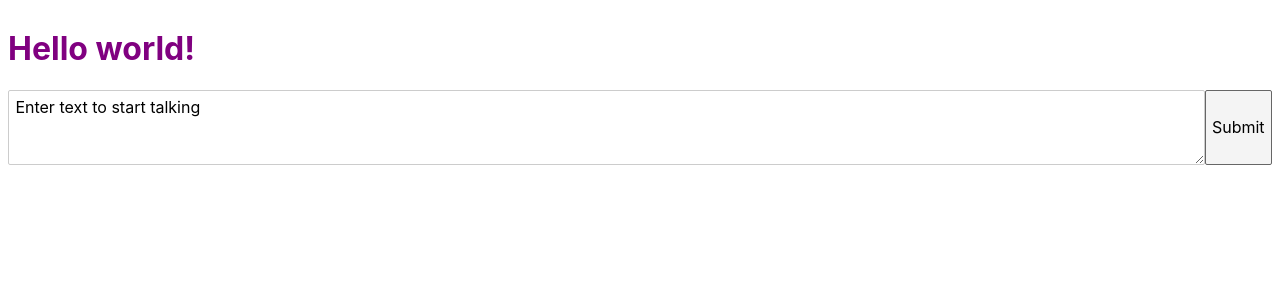
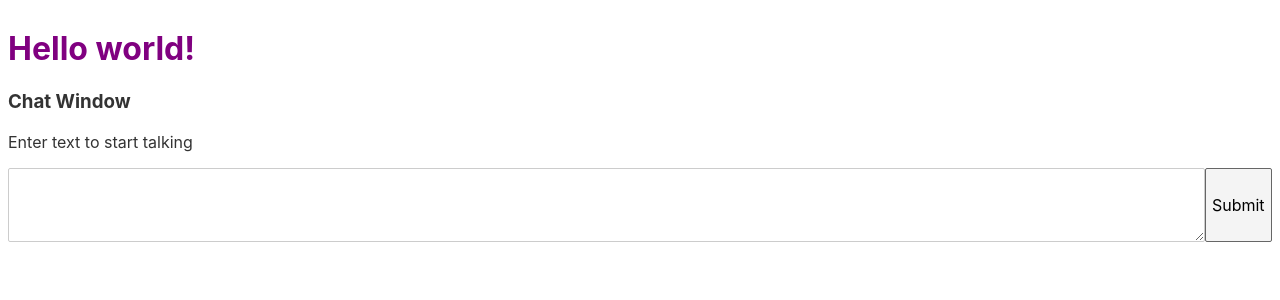
Before and after one commit to anontyro/svelte-test, a Svelte app: page / in a window 1280 px wide. Both pictures are taken after a click on the button "Submit". Shown: the top 300 px of the page. Built offline with nearby package versions, Linux system fonts and the light colour scheme.

Commit message:
added in basic use case for message to be displayed from the box

```diff
--- a/src/App.svelte
+++ b/src/App.svelte
@@ -1,5 +1,6 @@
 <script>
   import UserInput from "./components/chat/UserInput.svelte";
+  import ChatWindow from "./components/chat/ChatWindow.svelte";
   export let name;
 </script>
 
@@ -10,4 +11,5 @@
 </style>
 
 <h1>Hello {name}!</h1>
+<ChatWindow />
 <UserInput />
--- /dev/null
+++ b/src/components/chat/ChatItem.svelte
@@ -0,0 +1,11 @@
+<script>
+  export let data = null;
+</script>
+
+<style>
+
+</style>
+
+<div>
+  <p>{data}</p>
+</div>
--- /dev/null
+++ b/src/components/chat/ChatWindow.svelte
@@ -0,0 +1,19 @@
+<script>
+  import { chatStore } from "../../store/chatStore.js";
+  import ChatItem from "./ChatItem";
+  let chatData = [];
+  const chatSub = chatStore.subscribe(val => {
+    chatData = val;
+  });
+</script>
+
+<style>
+
+</style>
+
+<div>
+  <h3>Chat Window</h3>
+  {#each chatData as item}
+    <ChatItem data={item} />
+  {/each}
+</div>
--- a/src/components/chat/UserInput.svelte
+++ b/src/components/chat/UserInput.svelte
@@ -1,16 +1,31 @@
 <script>
+  import { chatStore } from "../../store/chatStore.js";
   const defaultText = "Enter text to start talking";
-  let userData = defaultText;
+  let currentMsg = defaultText;
 
   const onInputSelect = event => {
     if (event.target.value === defaultText) {
-      userData = "";
+      currentMsg = "";
     }
   };
 
   const onInputBlur = event => {
     if (event.target.value === "") {
-      userData = defaultText;
+      currentMsg = defaultText;
+    }
+  };
+
+  const onSubmit = event => {
+    if (currentMsg !== defaultText || currentMsg !== "") {
+      console.log(`Submitted text: ${currentMsg}`);
+      chatStore.update(val => [...val, currentMsg]);
+      currentMsg = "";
+    }
+  };
+
+  const handleKeydown = event => {
+    if (event.key.toLowerCase() === "enter") {
+      onSubmit(event);
     }
   };
 </script>
@@ -27,10 +42,11 @@
 
 <div class="user-input">
   <textarea
-    bind:value={userData}
+    bind:value={currentMsg}
     on:click={onInputSelect}
     on:blur={onInputBlur}
     rows="3"
     cols="50" />
-  <button>Submit</button>
+  <button on:click={onSubmit}>Submit</button>
 </div>
+<svelte:window on:keydown={handleKeydown} />
--- /dev/null
+++ b/src/store/chatStore.js
@@ -0,0 +1,3 @@
+import {writable} from 'svelte/store';
+
+export const chatStore = writable ([]);
```
